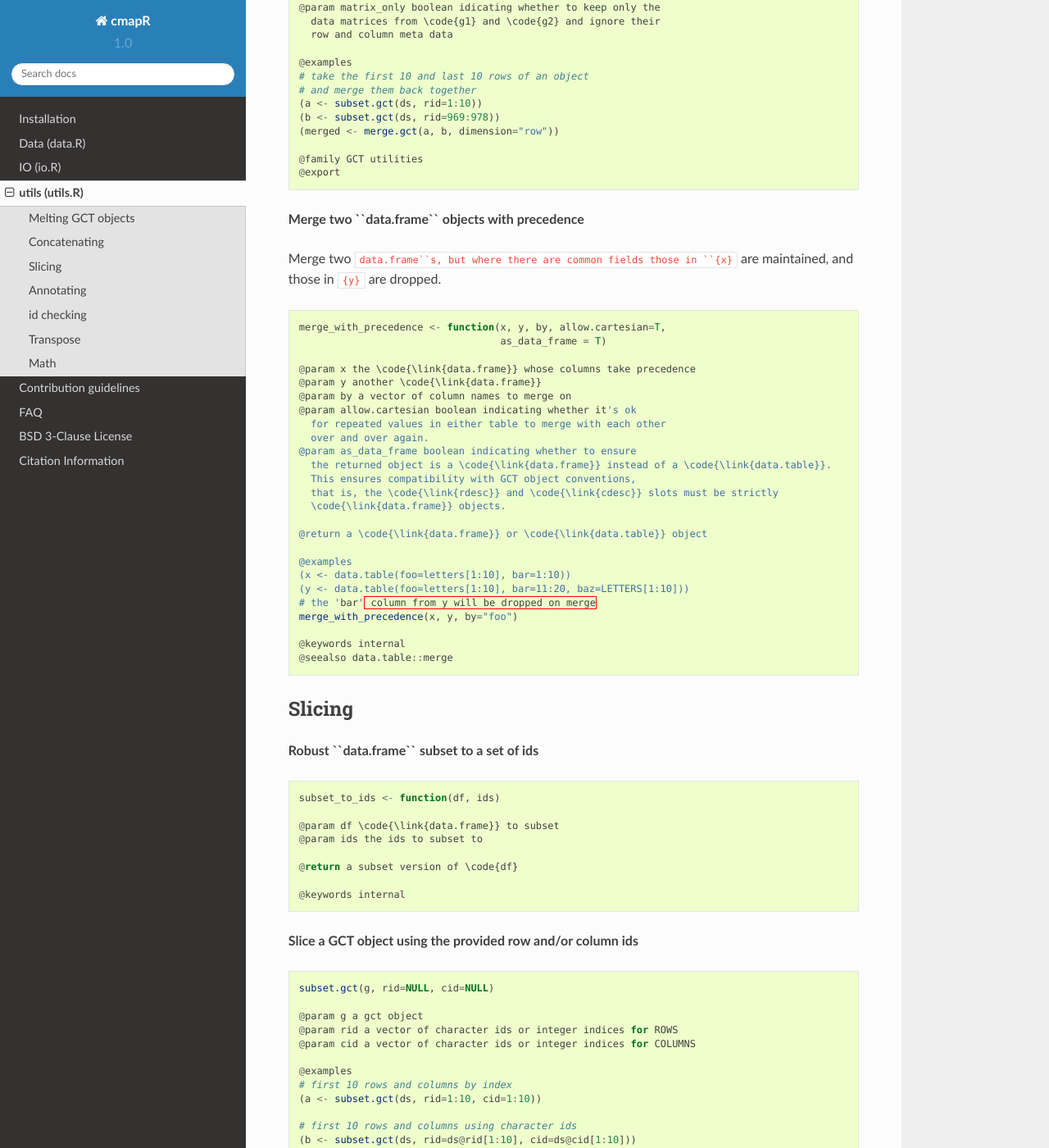
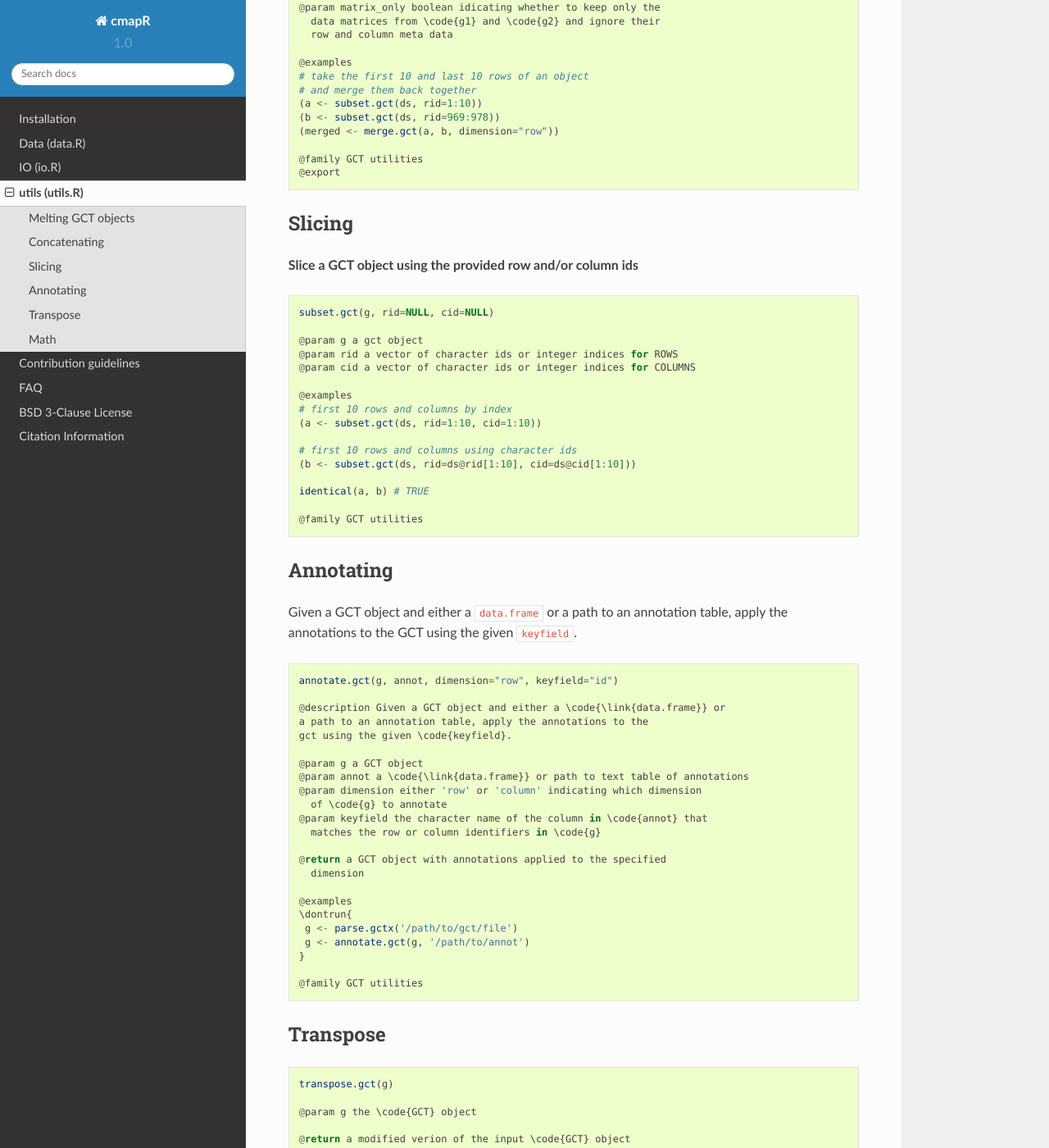
Before and after one commit to cmap/cmapR, a Sphinx documentation site: the page built from docs/source/utils.rst, in a window 1280 px wide and 1400 px high, scrolled down 1018 px. Shown: the whole window at 82% size. Built offline with Sphinx 7.4.7 and the Read the Docs theme 2.0.0, drawn with Linux system fonts in a browser that asks for light colours; some of the changed text lies outside the part shown.

Commit message:
removed methods flagged as internal by TN from documentation

```diff
--- a/docs/source/utils.rst
+++ b/docs/source/utils.rst
@@ -70,59 +70,9 @@ Concatenating
 	@family GCT utilities
 	@export
 
-**Merge two ``data.frame`` objects with precedence**
-
-Merge two ``data.frame``s, but where there are common fields those in ``{x}`` are maintained, and those in ``{y}`` are dropped.
-
-.. highlight:: r
-
-::
-
-	merge_with_precedence <- function(x, y, by, allow.cartesian=T,
-	                                  as_data_frame = T)
-
-	@param x the \code{\link{data.frame}} whose columns take precedence
-	@param y another \code{\link{data.frame}}
-	@param by a vector of column names to merge on
-	@param allow.cartesian boolean indicating whether it's ok
-	  for repeated values in either table to merge with each other
-	  over and over again.
-	@param as_data_frame boolean indicating whether to ensure
-	  the returned object is a \code{\link{data.frame}} instead of a \code{\link{data.table}}.
-	  This ensures compatibility with GCT object conventions,
-	  that is, the \code{\link{rdesc}} and \code{\link{cdesc}} slots must be strictly
-	  \code{\link{data.frame}} objects.
-
-	@return a \code{\link{data.frame}} or \code{\link{data.table}} object
-
-	@examples
-	(x <- data.table(foo=letters[1:10], bar=1:10))
-	(y <- data.table(foo=letters[1:10], bar=11:20, baz=LETTERS[1:10]))
-	# the 'bar' column from y will be dropped on merge
-	merge_with_precedence(x, y, by="foo")
-
-	@keywords internal
-	@seealso data.table::merge
-
 
 Slicing
 -------
-
-**Robust ``data.frame`` subset to a set of ids**
-
-.. highlight:: r
-
-::
-
-	subset_to_ids <- function(df, ids)
-
-	@param df \code{\link{data.frame}} to subset
-	@param ids the ids to subset to
-
-	@return a subset version of \code{df}
-
-	@keywords internal
-
 
 **Slice a GCT object using the provided row and/or column ids**
 
@@ -182,29 +132,6 @@ Given a GCT object and either a ``data.frame`` or a path to an annotation table,
 	@family GCT utilities
 
 
-id checking
------------
-
-**Check if a vector of column names are columns in a ``data.frame``**
-
-.. highlight:: r
-
-::
-
-	check_colnames <- function(test_names, df, throw_error=T)
-
-	@param test_names a vector of column names to test
-	@param df the \code{\link{data.frame}} to test against
-	@param throw_error boolean indicating whether to throw an error if
-	  any \code{test_names} are not found in \code{df}
-
-	@return boolean indicating whether or not all \code{test_names} are
-	  columns of \code{df}
-
-	@examples
-	check_colnames(c("pert_id", "pert_iname"), cdesc_char)            # TRUE
-	check_colnames(c("pert_id", "foobar"), cdesc_char, throw_error=F) # FALSE, suppress error
-
 Transpose
 ---------
 
@@ -230,21 +157,6 @@ Transpose
 Math
 ----
 
-**Check if x is a whole number**
-
-.. highlight:: r
-
-::
-
-	is.wholenumber <- function(x, tol = .Machine$double.eps^0.5)
-
-	@param x number to test
-	@param tol the allowed tolerance
-	@return boolean indicating whether x is tol away from a whole number value
-
-	@examples
-	is.wholenumber(1)
-	is.wholenumber(0.5)
 
 **Convert values in a matrix to ranks**
 
```
